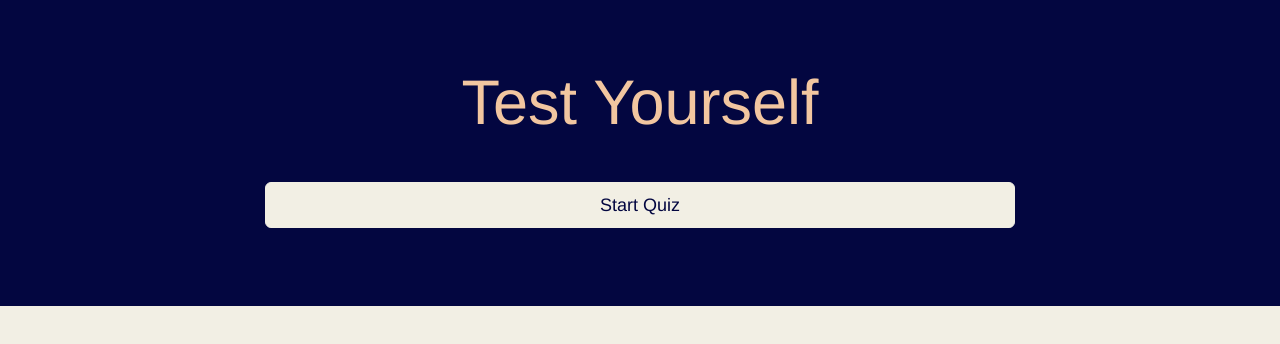
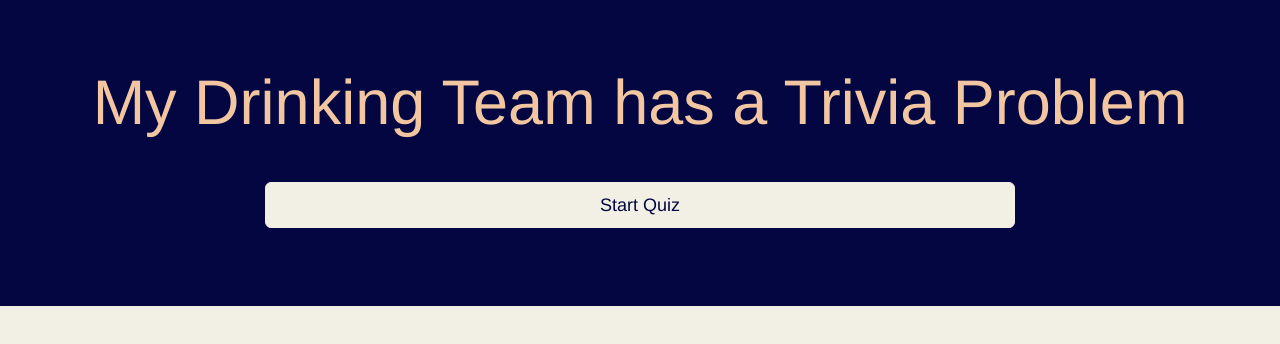
Before and after one commit to izaweslie/TriviaGame, a plain HTML site: page index.html in a window 1280 px wide. Drawn offline with nearby package versions, Linux system fonts and the light colour scheme.

Commit message:
Update index.html

```diff
--- a/index.html
+++ b/index.html
@@ -18,7 +18,7 @@
     <div class="jumbotron">
       <div class="container">
         <div class="row">
-          <h1 class="text-center">Test Yourself</h1>
+          <h1 class="text-center">My Drinking Team has a Trivia Problem</h1>
           <div class="mainArea col-xs-12 col-sm-10 col-sm-offset-1 col-md-8 col-md-offset-2">
           </div>
         </div>
```
